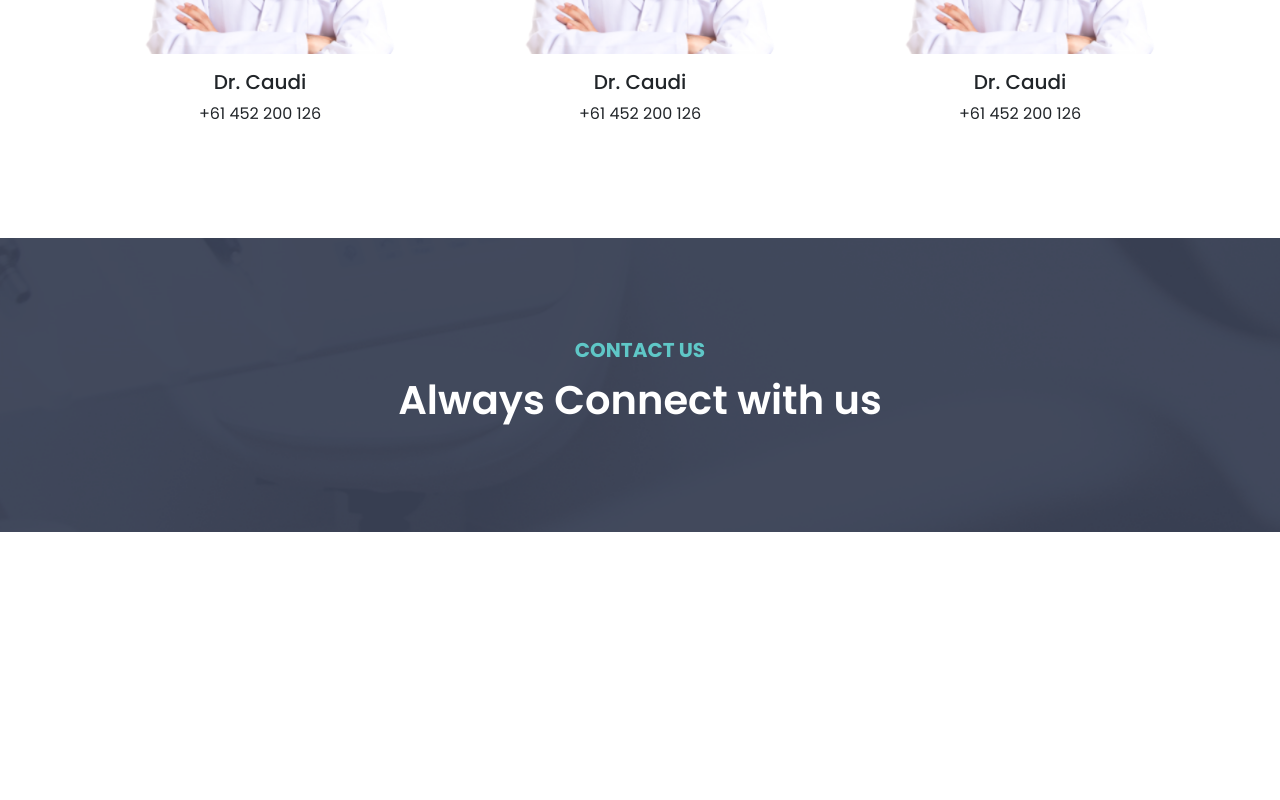
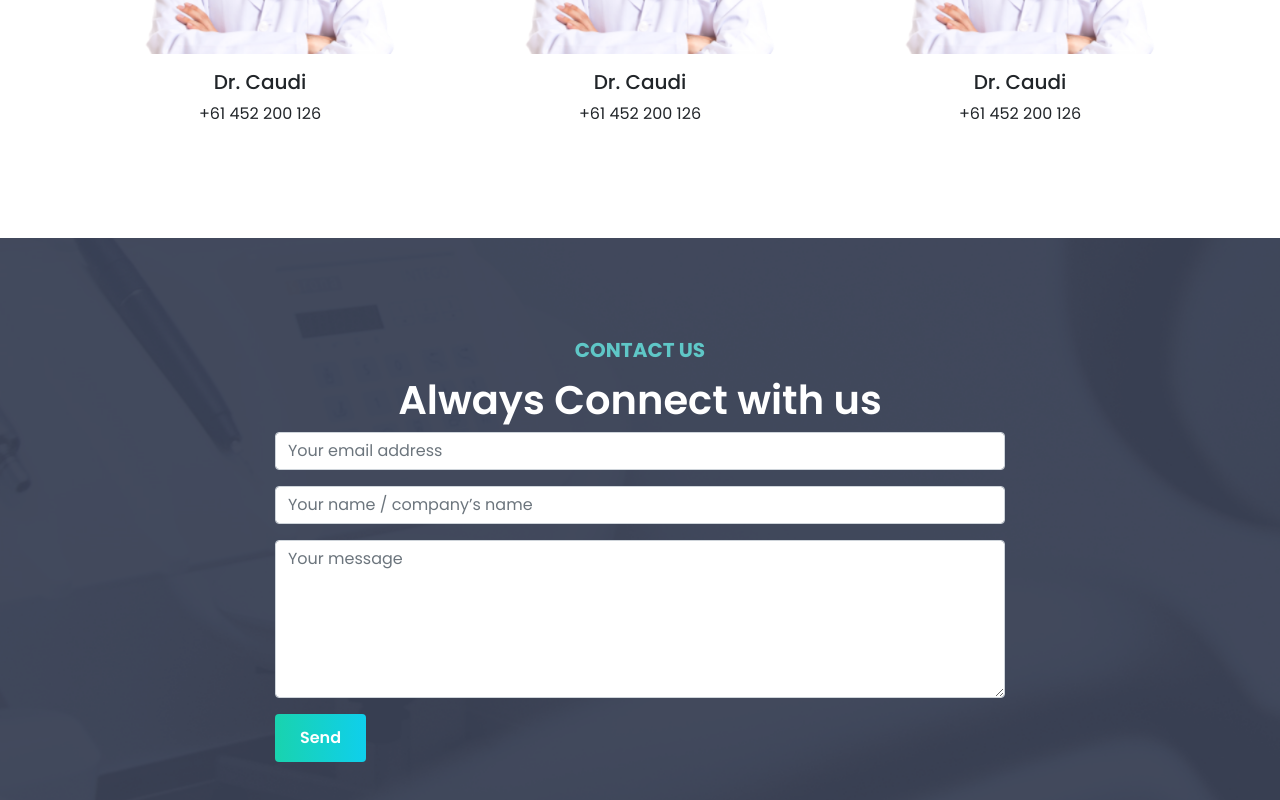
Before and after one commit to MsiIslam20/doctors-portal-web, a React (Create React App) app: page / in a window 1280 px wide. Shown: the part 4282-5082 px from the top of the page. Before the commit the page ends 4814 px from the top, so only its background shows below. Built offline with nearby package versions, Linux system fonts and the light colour scheme.

Commit message:
conatct section add

```diff
--- a/src/components/HomeMain/ContactUs/ContactUs.js
+++ b/src/components/HomeMain/ContactUs/ContactUs.js
@@ -11,6 +11,24 @@ const ContactUs = () => {
                             <h5>CONTACT US</h5>
                             <h1>Always Connect with us </h1>
                         </div>
+                        <div className="row">
+                            <div className="col-md-8 mx-auto">
+                                <div className="contact-form">
+                                <form>
+                                    <div className="form-group">
+                                        <input type="email" className="form-control" name="email" id="validationDefault03" placeholder="Your email address" required />
+                                    </div>
+                                    <div className="form-group">
+                                        <input type="text" className="form-control" name="name" id="validationDefault02" placeholder="Your name / company’s name" required />
+                                    </div>
+                                    <div className="form-group">
+                                        <textarea className="form-control" id="exampleFormControlTextarea1" placeholder="Your message" rows="6" required></textarea>
+                                    </div>
+                                    <button className="btn btn-primary btn-brand mb-5" type="submit">Send</button>
+                                </form>
+                                </div>
+                            </div>
+                        </div>
                     </div>
                 </div>
             </div>
```
